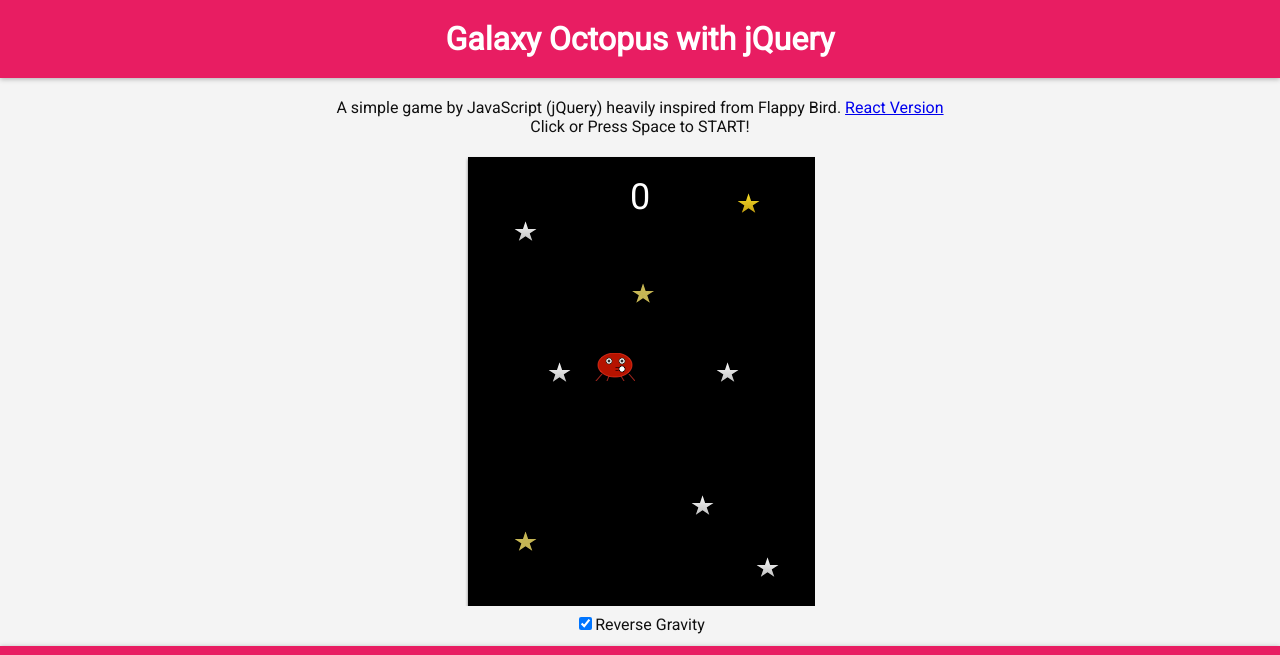
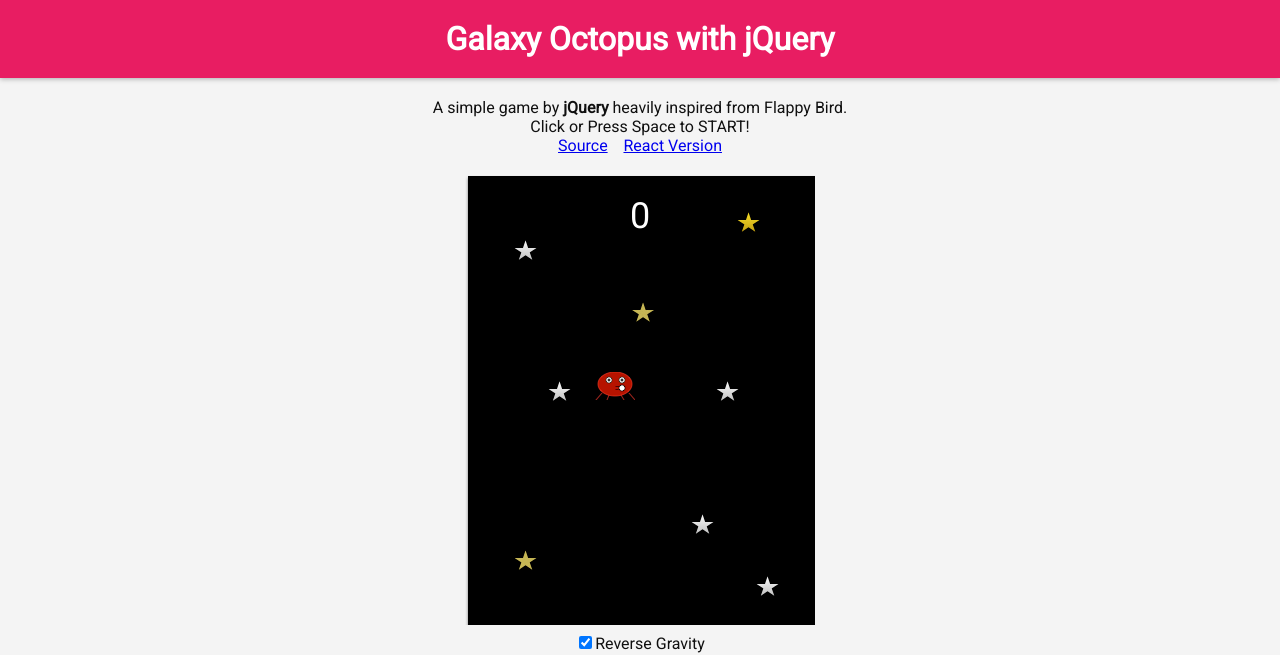
Before and after one commit to tejitak/jquery-galaxy-octopus, a website built with webpack: page html/index.html in a window 1280 px wide. Shown: the top 655 px of the page. Built offline with nearby package versions, Linux system fonts and the light colour scheme.

Commit message:
add a link to source code

```diff
--- a/html/index.html
+++ b/html/index.html
@@ -11,11 +11,11 @@
 <body>
     <header>Galaxy Octopus with jQuery</header>
     <div class="description">
+        <div>A simple game by <strong>jQuery</strong> heavily inspired from Flappy Bird.</div>
+        <div>Click or Press Space to START!</div>
         <div>
-            A simple game by JavaScript (jQuery) heavily inspired from Flappy Bird.
-            <a href="http://tejitak.github.io/react-galaxy-octopus/html/">React Version</a>
+            <a href="https://github.com/tejitak/jquery-galaxy-octopus/" target="_blank">Source</a>&nbsp;&nbsp;&nbsp;&nbsp;<a href="http://tejitak.github.io/react-galaxy-octopus/html/" target="_blank">React Version</a>
         </div>
-        <div>Click or Press Space to START!</div>
     </div>
     <!-- Galaxy Octopus -->
     <div class="wrap">
```
